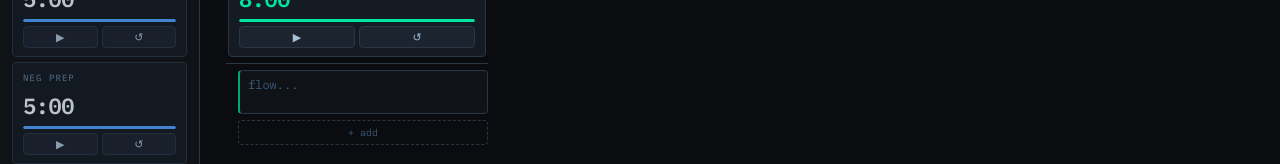
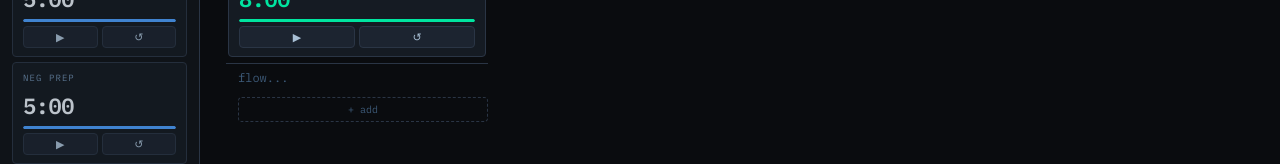
Before and after one commit to picklngoose/gooseflow, a React (Vite) app: page / in a window 1280 px wide. Shown: the part 127-291 px from the top of the page. Built offline with nearby package versions, Linux system fonts and the light colour scheme.

Commit message:
Refactor FlowCell styles and remove unused rules

```diff
--- a/FlowCell.module.css
+++ b/FlowCell.module.css
@@ -1,86 +1,81 @@
-.cell {
-  background: var(--bg-1);
-  border: 1px solid var(--border);
-  border-radius: var(--radius);
+.column {
+  min-width: 220px;
+  max-width: 280px;
+  flex: 1;
   display: flex;
-  align-items: flex-start;
-  padding: 5px 8px;
-  gap: 4px;
-  transition: border-color 0.15s;
-  position: relative;
-  overflow: visible;
+  flex-direction: column;
+  gap: 6px;
+  height: 100%;
+  overflow-y: auto;
+  overflow-x: visible;
+  padding: 6px 12px 8px 6px;
+  border-radius: var(--radius-lg);
+  transition: background 0.2s;
 }
 
-.cell:hover {
+.column.hovered {
+  background: rgba(255,255,255,0.012);
+}
+
+.header {
+  display: flex;
+  flex-direction: column;
+  gap: 4px;
+  flex-shrink: 0;
+  padding: 0 2px 6px;
+  border-bottom: 1px solid var(--border);
+}
+
+.label {
+  font-family: var(--font-mono);
+  font-size: 15px;
+  font-weight: 600;
+  letter-spacing: -0.02em;
+}
+
+.label.aff { color: var(--accent-aff); }
+.label.neg { color: var(--accent-neg); }
+
+.cells {
+  display: flex;
+  flex-direction: column;
+  gap: 4px;
+  overflow: visible;
+  padding-bottom: 4px;
+  margin-left: 12px;
+}
+
+.emptySpace {
+  height: 20px;
+  background: var(--bg-2);
+  border: 1px dashed var(--border);
+  border-radius: var(--radius);
+  opacity: 0.5;
+  transition: opacity 0.15s, border-color 0.15s;
+  cursor: pointer;
+}
+
+.emptySpace:hover {
+  opacity: 0.8;
   border-color: var(--border-bright);
 }
 
-.cell.aff {
-  border-left: 2px solid var(--accent-aff-dim);
+.addCell {
+  font-family: var(--font-mono);
+  font-size: 10px;
+  padding: 5px;
+  border: 1px dashed var(--border);
+  border-radius: var(--radius);
+  color: var(--text-3);
+  background: transparent;
+  text-align: center;
+  transition: all 0.15s;
+  margin-top: 2px;
 }
 
-.cell.neg {
-  border-left: 2px solid var(--accent-neg-dim);
+.addCell:hover {
+  color: var(--text-1);
+  border-color: var(--border-bright);
+  border-style: solid;
+  background: var(--bg-2);
 }
-
-.cell.selected {
-  border-color: var(--accent-yellow) !important;
-  background: #1a1506 !important;
-  box-shadow: 0 0 0 1px var(--accent-yellow);
-}
-
-.textarea {
-  flex: 1;
-  min-height: 32px;
-  line-height: 1.5;
-  padding: 0;
-  font-size: 12px;
-  overflow: hidden;
-  position: relative;
-  z-index: 1;
-}
-
-/* Connect knob — sits on the right edge, outside the cell border */
-.knob {
-  position: absolute;
-  top: 50%;
-  transform: translateY(-50%);
-  width: 12px;
-  height: 12px;
-  border-radius: 50%;
-  background: var(--bg-3);
-  border: 1.5px solid var(--border-bright);
-  opacity: 0;
-  transition: opacity 0.15s, background 0.15s, border-color 0.15s, box-shadow 0.15s;
-  cursor: crosshair;
-  z-index: 50;
-  padding: 0;
-  flex-shrink: 0;
-  pointer-events: all;
-}
-
-.cell:hover .knob {
-  opacity: 1;
-}
-
-.knob:hover {
-  background: var(--accent-yellow);
-  border-color: var(--accent-yellow);
-}
-
-.knob.knobActive {
-  opacity: 1 !important;
-  background: var(--accent-yellow);
-  border-color: var(--accent-yellow);
-  box-shadow: 0 0 0 3px rgba(255, 209, 102, 0.25);
-}
-
-.knobLeft {
-  left: -10px;
-  transform: translateY(-50%);
-}
-
-.knobRight {
-  right: -10px;
-  transform: translateY(-50%);
-}
```
